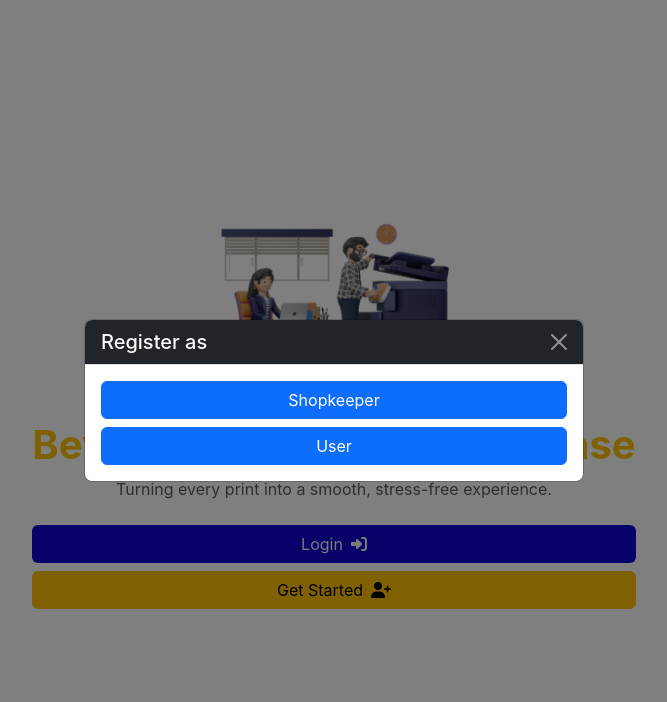
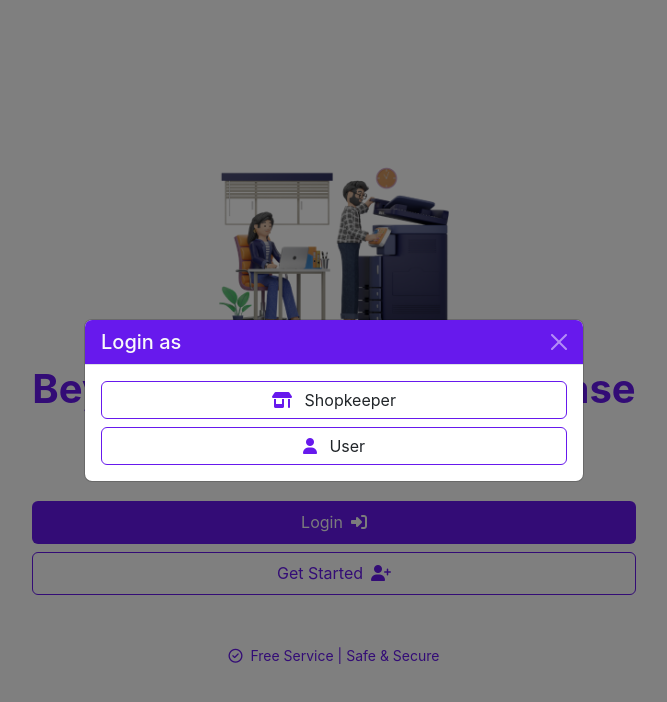
Before and after one commit to burhanali2812/printx-frontend, a React (Create React App) app: page /splash in a window 1280 px wide. Both pictures are taken after a click on the button "Login". Shown: the top 702 px of the page, without its empty margins (306-973 px from the left). Built offline with nearby package versions, Linux system fonts and the light colour scheme.

Commit message:
get all req

```diff
--- a/src/pges/Splash.jsx
+++ b/src/pges/Splash.jsx
@@ -6,7 +6,7 @@ function Splash() {
   const [modalText, setModalText] = useState("");
   return (
     <>
-      <div className="container vh-100 d-flex align-items-center justify-content-center">
+      <div className="container vh-100 d-flex align-items-center justify-content-center ">
         <div className="text-center  mb-md-0">
           <img
             src={splash}
@@ -14,29 +14,33 @@ function Splash() {
             className="img-fluid "
             style={{ maxHeight: "230px" }}
           />
-          <h1 className="fw-bold text-warning">
+          <h1 className="fw-bold"  style={{color : "#6719edff"}}>
             Beyond Printing, Towards Ease
           </h1>
           <p className="text-muted">
             Turning every print into a smooth, stress-free experience.
           </p>
           <button
-            className="btn text-light  w-100 mt-2"
-            style={{ background: "#1106d7ff" }}
+            className="btn text-light  w-100"
+            style={{ background: "#6719edff" , height: "43px", marginTop: "40px"}}
               onClick={() => {setRegisterModal(true);
-            setModalText("Register")
+            setModalText("Login")
             }}
           >
             Login<i class="fa-solid fa-right-to-bracket ms-2"></i>
           </button>
           <button
-            className="btn btn-warning  w-100 mt-2"
+            className="btn   w-100 mt-2"
+            style={{ border: "1px solid #6719edff", color : "#6719edff", height: "43px" }}
             onClick={() => {setRegisterModal(true);
             setModalText("Register")
             }}
           >
             Get Started<i class="fa-solid fa-user-plus ms-2"></i>
           </button>
+               <div className="splash-footer small" style={{ marginTop: "50px", color: "#6719edff"}}>
+          <i className="fa-regular fa-circle-check me-1"></i> Free Service | Safe & Secure
+        </div>
         </div>
       </div>
       {registerModal && (
@@ -47,7 +51,7 @@ function Splash() {
         >
           <div className="modal-dialog modal-dialog-centered">
             <div className="modal-content">
-              <div className="modal-header bg-dark text-light" style={{height: "45px"}}>
+              <div className="modal-header text-light" style={{height: "45px", background: "#6719edff"}}>
                 <h5 className="modal-title">{modalText} as</h5>
                 <button
                   type="button"
@@ -57,8 +61,8 @@ function Splash() {
                 ></button>
               </div>
               <div className="modal-body">
-                <button className="btn btn-primary w-100 mb-2"> Shopkeeper</button>
-                <button className="btn btn-primary w-100"> User</button>
+                <button className="btn  w-100 mb-2" style={{border: "1px solid #6719edff"}}><i className="fa-solid fa-shop  me-2" style={{ color : "#6719edff"}}></i> Shopkeeper</button>
+                <button className="btn w-100" style={{border: "1px solid #6719edff"}}><i className="fa-solid fa-user  me-2" style={{ color : "#6719edff"}}></i> User</button>
               </div>
             </div>
           </div>
```
